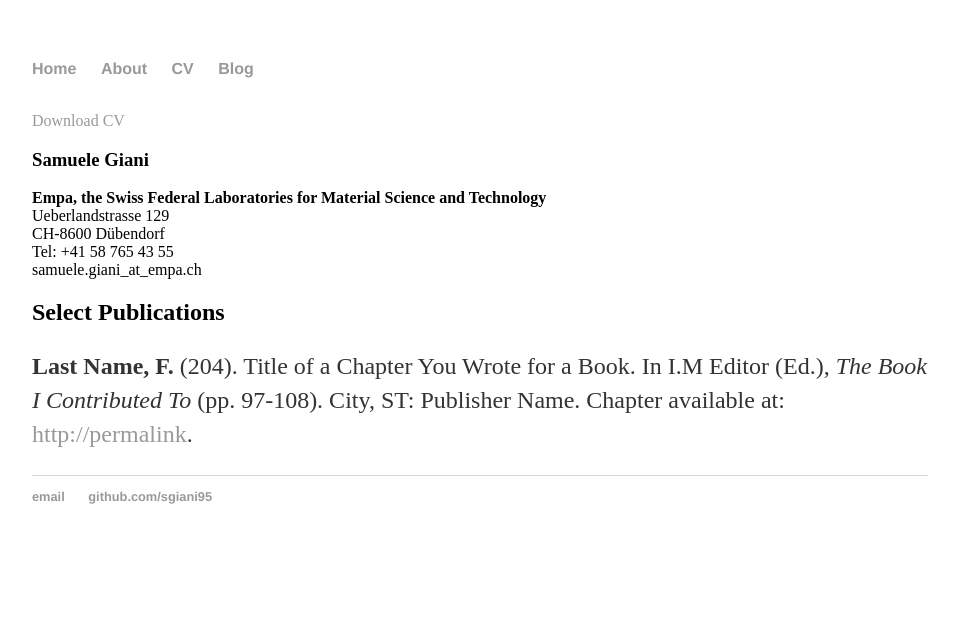
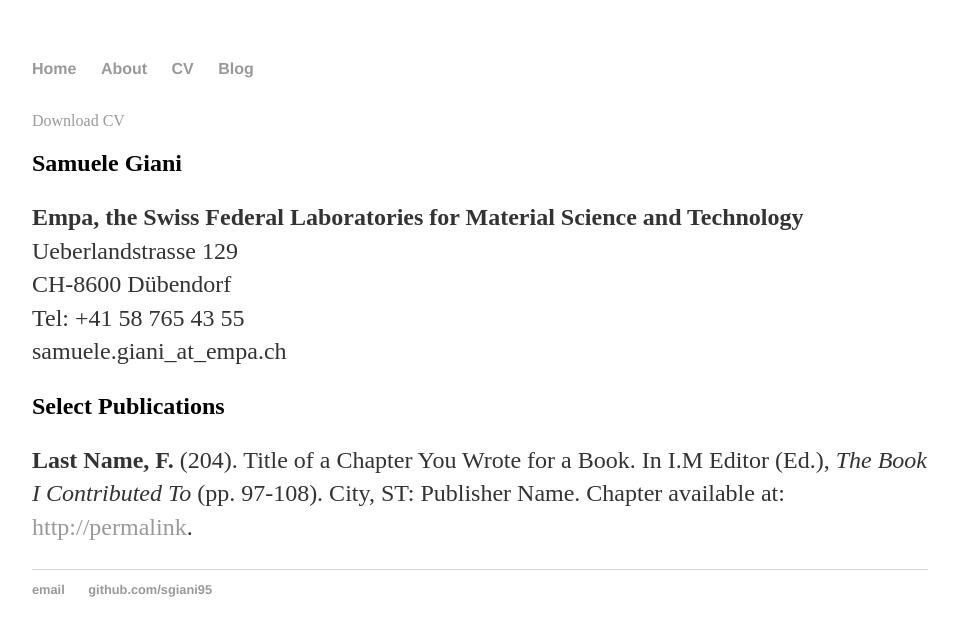
Before and after one commit to sgiani95/sgiani95.github.io, a Jekyll site: the page built from cv/index.html, in a window 1280 px wide. Shown: the top 636 px of the page, without its empty margins (160-1119 px from the left). Built offline with Jekyll 4.4.1, drawn with Linux system fonts in a browser that asks for light colours.

```diff
--- a/cv/index.html
+++ b/cv/index.html
@@ -5,8 +5,8 @@ title: CV of Samuele Giani
 <br>
 	<div class="cv">
 		<a href="https://www.dropbox.com/scl/fi/5yzcr3ykmlycxxpxzzper/Samuele_Giani_CV.pdf?rlkey=dvyjvfziuoalvbok9vxkjvl4k&dl=0"  target="_blank" rel="noopener noreferrer" class="download" title="Download CV as PDF">Download CV</a>
-					<h3>Samuele Giani</h3>
-					<strong>Empa, the Swiss Federal Laboratories for Material Science and Technology</strong><br>
+					<h2>Samuele Giani</h2>
+					<p><strong>Empa, the Swiss Federal Laboratories for Material Science and Technology</strong><br>
 					Ueberlandstrasse 129<br>
 					CH-8600 Dübendorf<br>
 					Tel: +41 58 765 43 55<br>
```
